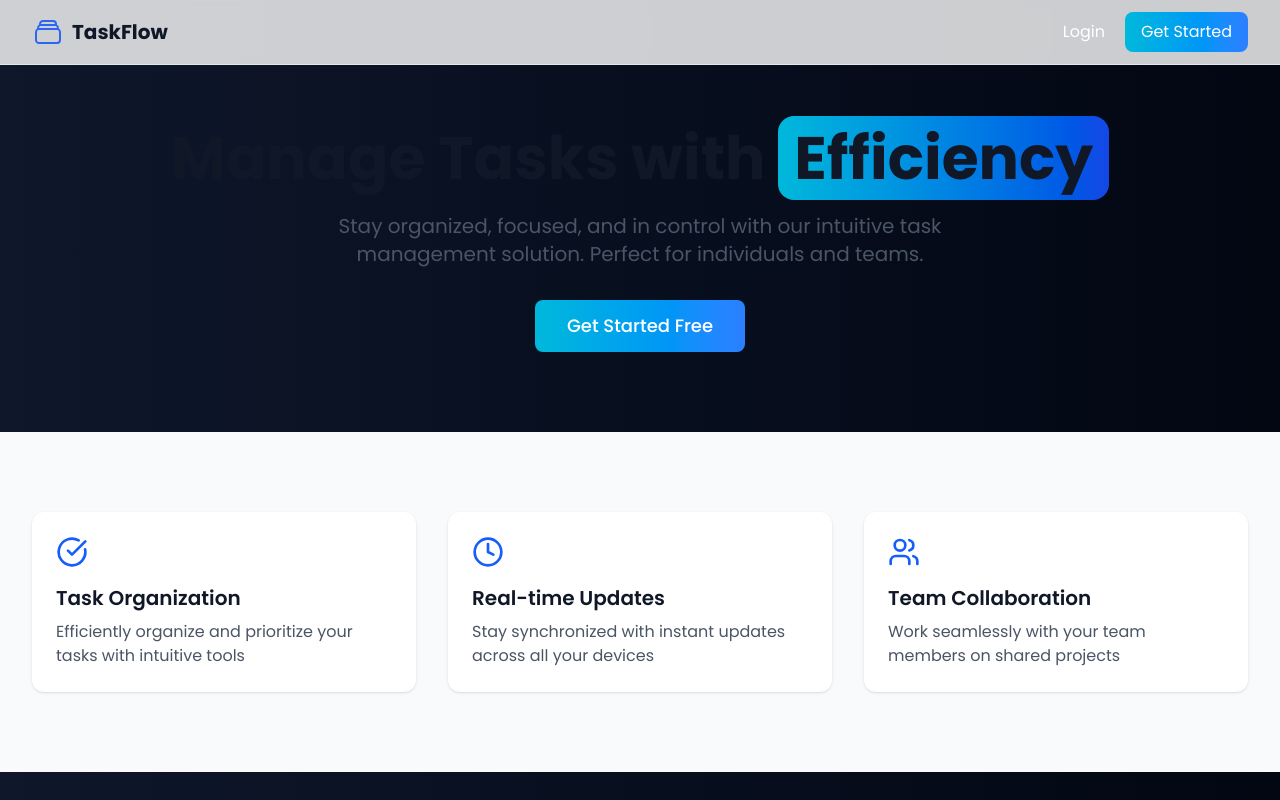
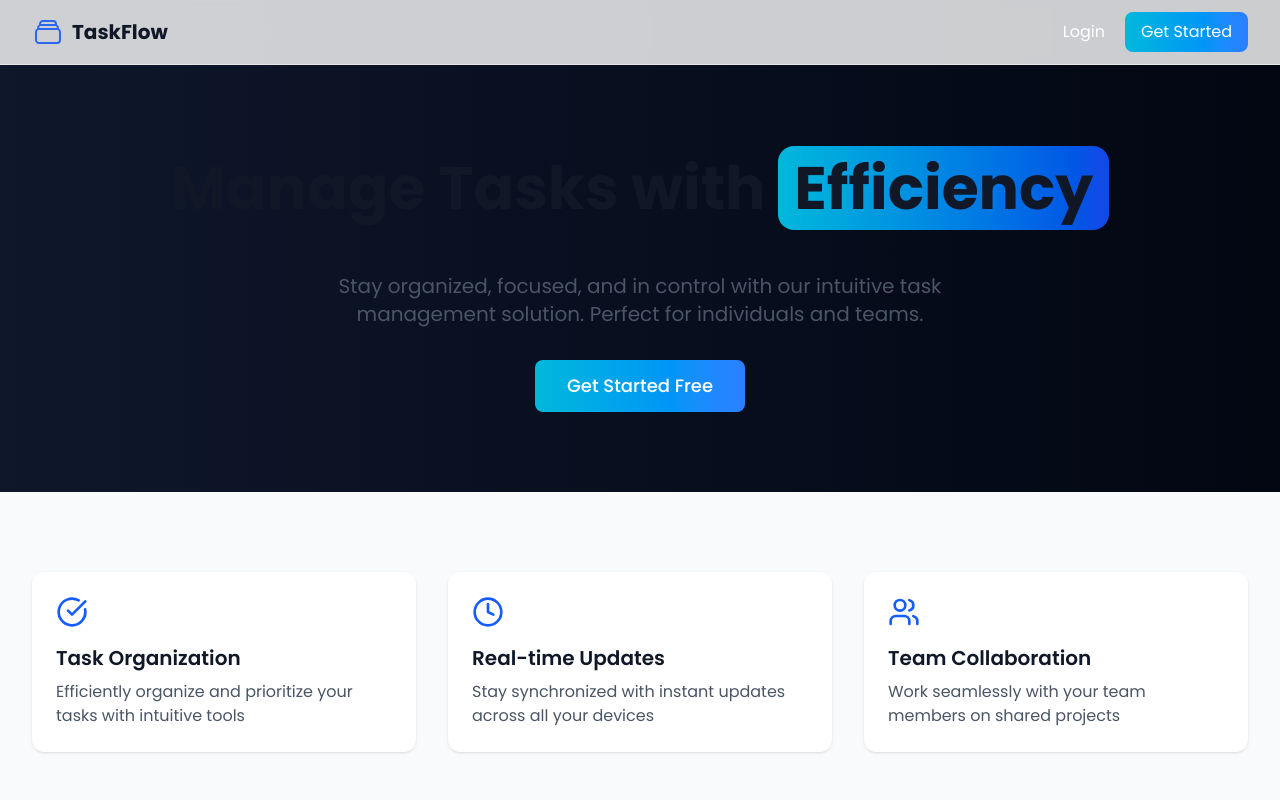
Before and after one commit to BeastxD7/TaskFlow, a React (Vite) app in the folder Frontend/: page / in a window 1280 px wide. Shown: the top 800 px of the page. Built offline with nearby package versions, Linux system fonts and the light colour scheme.

Commit message:
production changes

```diff
--- a/Frontend/src/pages/LandingPage.tsx
+++ b/Frontend/src/pages/LandingPage.tsx
@@ -95,8 +95,8 @@ const handleStartBtn = () => {
       <div className="pt-32 pb-20 px-4 sm:px-6 lg:px-8">
         <div className="max-w-7xl mx-auto">
           <div className="text-center">
-            <h1 className="text-4xl sm:text-5xl md:text-6xl font-bold text-gray-900 dark:text-white mb-6">
-              Manage Tasks with{" "}
+            <h1 className="text-4xl sm:text-5xl md:text-6xl font-bold text-gray-900 dark:text-white mb-6 max-sm:leading-14 md:leading-loose ">
+              Manage Tasks with {" "}
               <span className="bg-linear-to-r from-cyan-500 to-blue-700 px-4 rounded-2xl">
                 Efficiency
               </span>
```
Also changed, not shown: 1 other file (tests, documents, lock files or other folders).
